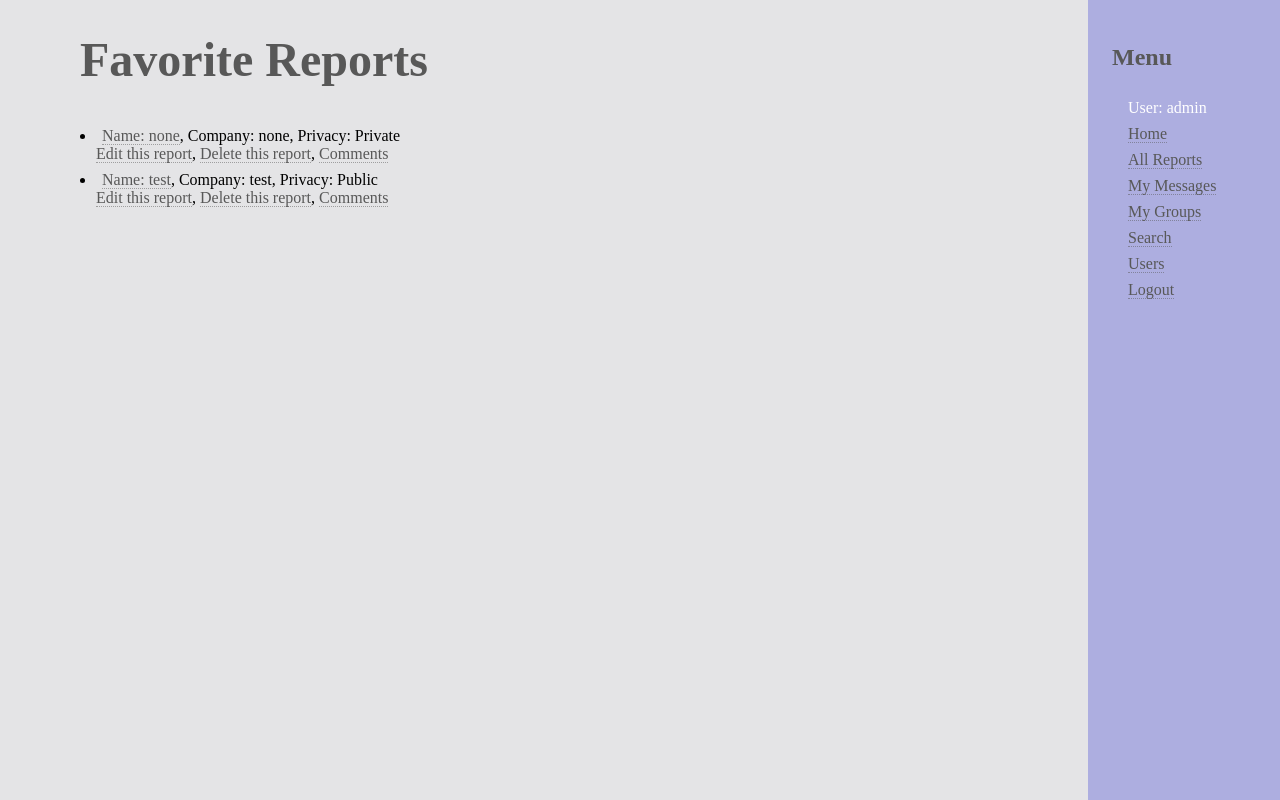
After one commit to etkim97/cs3240-f17-team22, a Django app: page /catalog/report/10/favorite in a window 1280 px wide. The commit adds this page. Run offline with Django 3.2, Linux system fonts and the light colour scheme; a user stored in the database is signed in; data comes from the database, SQL or seed files in the repository; both versions use the stored data as it was after the commit; parts of the project's set-up code (start-up, migrations or seed data) failed here and were passed over; some libraries are stand-ins or nearby versions.

Commit message:
implemented favorite reports

```diff
--- a/lokahi/catalog/models.py
+++ b/lokahi/catalog/models.py
@@ -4,22 +4,6 @@ from datetime import date
 
 
 # Create your models here.
-
-
-class User(AbstractUser):
-	username = models.CharField(max_length=200, default="none", unique=True)
-	password = models.CharField(max_length=200, default="none")
-	first_name = models.CharField(max_length=200, default="none")
-	last_name = models.CharField(max_length=200, default="none")
-	company = models.CharField(max_length=200, default="none")
-	email = models.EmailField(max_length=200, default="none")
-	user_type = models.CharField(max_length=10, default=1)
-	is_suspended = models.BooleanField(default = False)
-	public_key = models.TextField()
-	has_manager_privileges = models.BooleanField(default = False)
-	accepted_manager_privileges = models.BooleanField(default = False)
-	def __str__(self):
-		return "%s" % (self.username)
 
 class File(models.Model):
 	file = models.FileField()
@@ -64,6 +48,21 @@ class Report(models.Model):
 	def create_comments_url(self):
 		return reverse_lazy('create_comment', args=[str(self.id)])
 
+class User(AbstractUser):
+	username = models.CharField(max_length=200, default="none", unique=True)
+	password = models.CharField(max_length=200, default="none")
+	first_name = models.CharField(max_length=200, default="none")
+	last_name = models.CharField(max_length=200, default="none")
+	company = models.CharField(max_length=200, default="none")
+	email = models.EmailField(max_length=200, default="none")
+	user_type = models.CharField(max_length=10, default=1)
+	is_suspended = models.BooleanField(default = False)
+	public_key = models.TextField()
+	has_manager_privileges = models.BooleanField(default = False)
+	accepted_manager_privileges = models.BooleanField(default = False)
+	favorites = models.ManyToManyField(Report)
+	def __str__(self):
+		return "%s" % (self.username)
 
 class Comment(models.Model):
 	report = models.ForeignKey(Report, related_name='comments')
--- a/lokahi/catalog/templates/catalog/detailedreport.html
+++ b/lokahi/catalog/templates/catalog/detailedreport.html
@@ -9,6 +9,9 @@
 
 </head>
     <h1>{{report_name}}</h1>
+
+    <a href="{% url 'add_to_favorites' report_id=id%}">Favorite</a>
+
     <h2>Rating:  {% if num_ratings == 0 %} no ratings {% elif current_rating == 1 %}<i class="fa fa-star"></i> {% elif current_rating == 2 %}<i class="fa fa-star"></i><i class="fa fa-star"></i> {% elif current_rating == 3 %} <i class="fa fa-star"></i><i class="fa fa-star"></i><i class="fa fa-star"></i> {% elif current_rating == 4 %}<i class="fa fa-star"></i><i class="fa fa-star"></i><i class="fa fa-star"></i><i class="fa fa-star"></i>{% else %}<i class="fa fa-star"></i><i class="fa fa-star"></i><i class="fa fa-star"></i><i class="fa fa-star"></i><i class="fa fa-star"></i>{% endif %} {% if user.username != owner %}
     <a href="{% url 'rate_report' report_id=id%}" style="font-size: 0.5em">Rate this Report</a>{% endif %}</h2>
     <ul>
--- /dev/null
+++ b/lokahi/catalog/templates/catalog/list_favorites.html
@@ -0,0 +1,22 @@
+{% extends "base_generic.html" %}
+
+{% block content %}
+    <h1>Favorite Reports</h1>
+
+    {% if user.favorites.all %}
+      {% for report in user.favorites.all %}
+      <li>
+        <a href="{{ report.get_absolute_url }}">Name: {{report.report_name}}</a>,
+         Company: {{report.company_name}},
+         Privacy: {{report.privacy_setting}}<br/>
+         <a href="{{ report.get_edit_url }}" style="margin-left:1em">Edit this report</a>,
+         <a href="{{ report.get_delete_url }}">Delete this report</a>,
+         <a href="{{ report.get_comments_url }}"> Comments </a>
+      </li>
+      {% endfor %}
+
+    {% else %}
+
+      <p>There are no reports.</p>
+    {% endif %}
+{% endblock %}
--- a/lokahi/catalog/templates/catalog/list_reports.html
+++ b/lokahi/catalog/templates/catalog/list_reports.html
@@ -6,6 +6,7 @@
     {% elif user.user_type == 'Investor' or user.username == 'admin'%}
       <h1>All Reports</h1>
     {% endif %}
+    <a href="{% url 'my_favorites' %}">Favorites</a>
     {% if report_list %}
 
     <ul>
--- a/lokahi/catalog/urls.py
+++ b/lokahi/catalog/urls.py
@@ -6,7 +6,10 @@ urlpatterns = [
     url(r'^acceptprivileges/(?P<uname>[\w\-]+)$', views.accept_privileges, name='accept_privileges'),
 
     url(r'^myreports/$', views.ReportsByUserListView.as_view(), name='my_reports'),
+    url(r'^myreports/favorites/$', views.FavoritesByUserListView.as_view(), name='my_favorites'),
     url(r'^report/(?P<report_id>[0-9]+)$', views.report_detail, name='report_detail'),
+    url(r'^report/(?P<report_id>[0-9]+)/favorite$', views.add_to_favorites, name='add_to_favorites'),
+    url(r'^myreports/favorites/remove_from_favorites$', views.remove_from_favorites, name='remove_from_favorites'),
     url(r'^report/(?P<report_id>[0-9]+)/rate$', views.rate_report, name='rate_report'),
     url(r'^report/(?P<report_id>[0-9]+)/addfiles$', views.add_files, name='add_files'),
     url(r'^report/create$', views.create_report, name='create_report'),
--- a/lokahi/catalog/views.py
+++ b/lokahi/catalog/views.py
@@ -182,6 +182,10 @@ class ReportsByUserListView(LoginRequiredMixin,generic.ListView):
 	template_name ='catalog/list_reports.html'
 	paginate_by = 10
 
+class FavoritesByUserListView(LoginRequiredMixin,generic.ListView):
+	model = Report
+	template_name ='catalog/list_favorites.html'
+	paginate_by = 10
 
 @csrf_exempt
 def report_detail(request, report_id):
@@ -217,6 +221,26 @@ def report_detail(request, report_id):
 		return HttpResponse(e)
 
 from django.core.files.storage import FileSystemStorage
+
+@csrf_exempt
+def add_to_favorites(request, report_id):
+	try:
+		report = Report.objects.get(pk=report_id)
+		request.user.favorites.add(report)
+		return render(request, 'catalog/list_favorites.html')
+
+	except Exception as e:
+		return HttpResponse(e)
+
+@csrf_exempt
+def remove_from_favorites(request, report_id):
+	try:
+		report = Report.objects.get(pk=report_id)
+		request.user.favorites.remove(report)
+		return render(request, 'catalog/list_favorites.html')
+
+	except Exception as e:
+		return HttpResponse(e)
 
 @csrf_exempt
 def create_report(request):
```
Also changed, not shown: lokahi/catalog/migrations/0038_user_favorites.py (added), lokahi/db.sqlite3.
